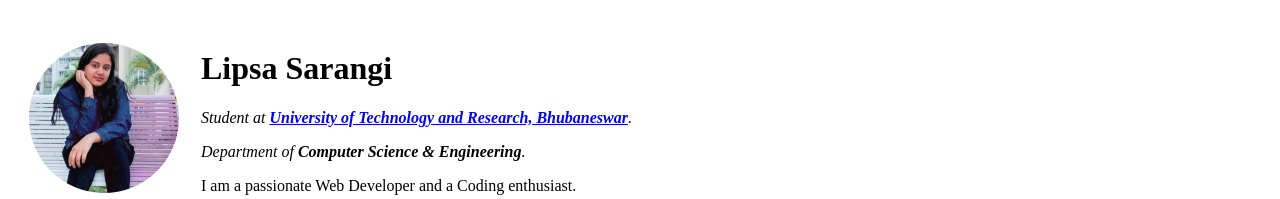
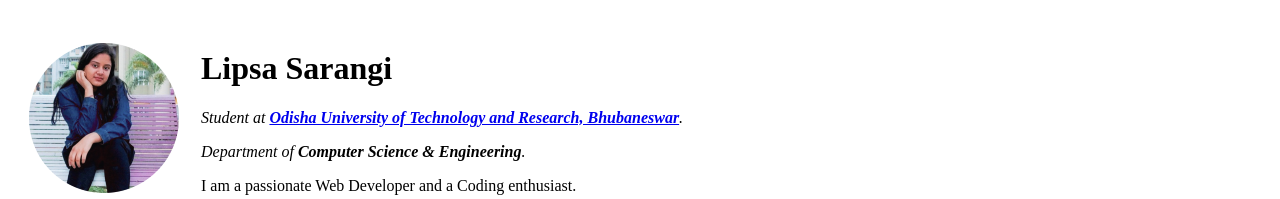
Before and after one commit to LipsaSarangi/cv, a plain HTML site: page index.html in a window 1280 px wide. Shown: the top 199 px of the page. Drawn offline with Linux system fonts and the light colour scheme.

Commit message:
Update index.html

```diff
--- a/index.html
+++ b/index.html
@@ -11,7 +11,7 @@
         <tr>
             <td><img src="lipsa-modified.png" alt="Lipsa Profile Picture"></td>
             <td><h1>Lipsa Sarangi</h1>
-                <p><em>Student at <strong><a href="https://www.cet.edu.in/">University of Technology and Research, Bhubaneswar</a></strong>.</em></p>
+                <p><em>Student at <strong><a href="https://www.cet.edu.in/">Odisha University of Technology and Research, Bhubaneswar</a></strong>.</em></p>
                 <p><em>Department of <strong>Computer Science & Engineering</strong>.</em></p>
                 <p>I am a passionate Web Developer and a Coding enthusiast</a>.</p></td>
         </tr>
```
